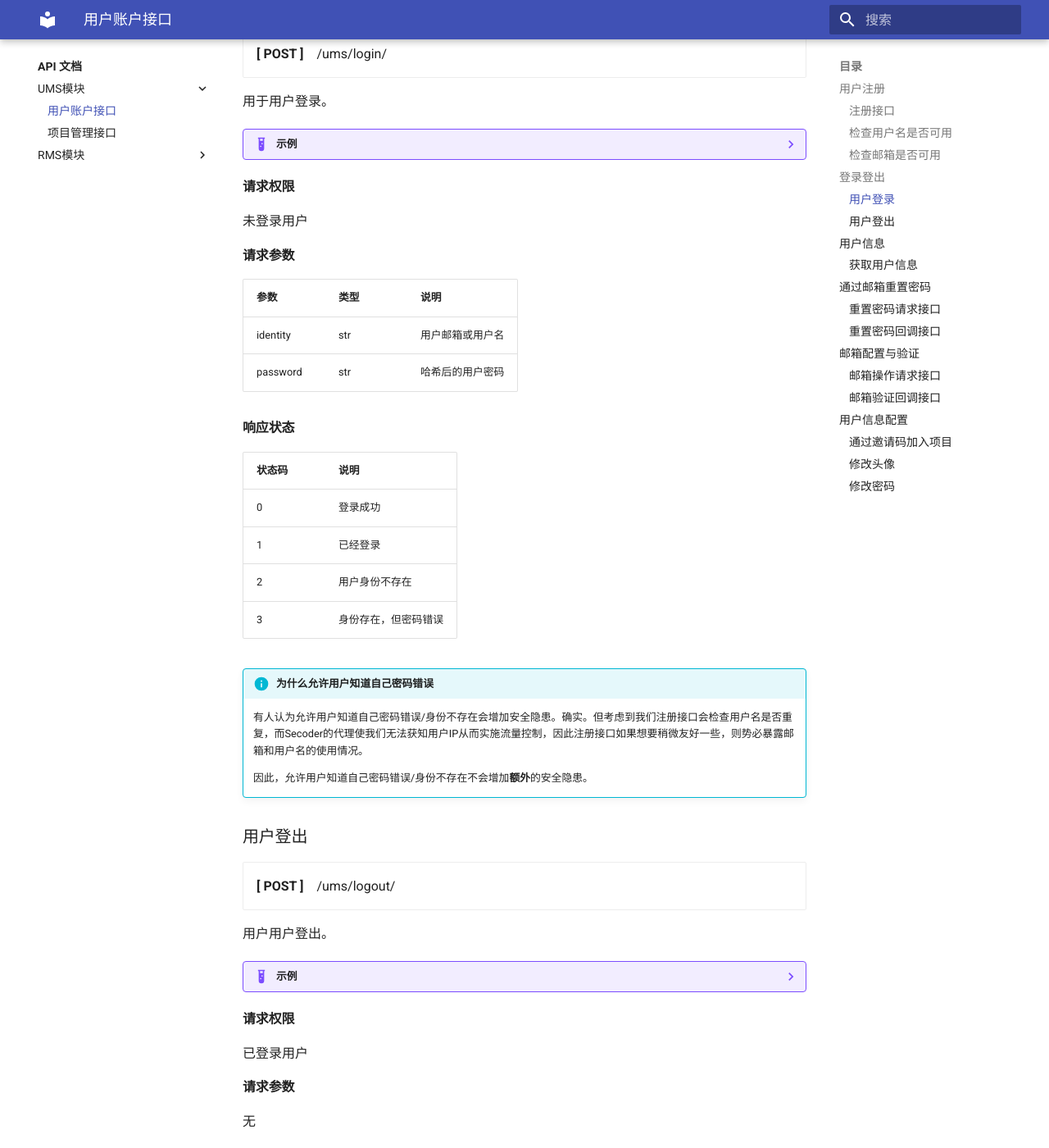
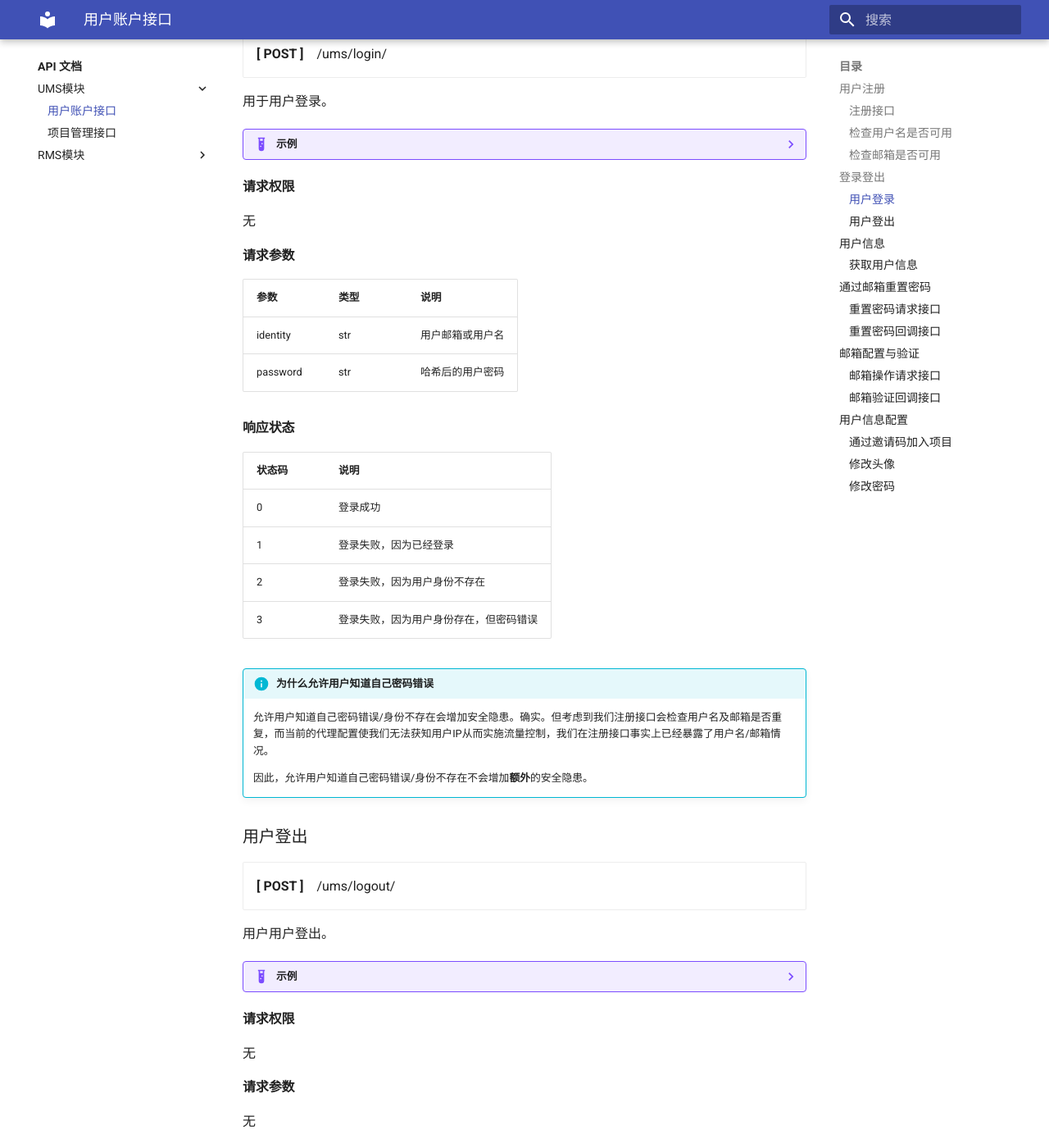
Before and after one commit to c7w/ReqMan-doc, an MkDocs documentation site: the page built from docs/api/ums/user.md, in a window 1280 px wide and 1400 px high, scrolled down 2672 px. Shown: the whole window at 82% size. Built offline with MkDocs 1.6.1 and Material for MkDocs 9.7.7, drawn with Linux system fonts in a browser that asks for light colours.

Commit message:
[SR.004.809.I] Make modifications according to issue (#11)

````diff
--- a/docs/api/ums/user.md
+++ b/docs/api/ums/user.md
@@ -148,9 +148,9 @@
         ```
 
 #### 请求权限
-未登录用户
+无
 
-<!-- 将内容改为permission decorator实现？ -->
+<!-- 将内容改为permission decorator实现？不改了，因为要变状态码，有风险 -->
 #### 请求参数
 |参数|类型|说明|
 |-|-|-|
@@ -161,12 +161,12 @@
 |状态码|说明|
 |-|-|
 |0|登录成功|
-|1|已经登录|
-|2|用户身份不存在|
-|3|身份存在，但密码错误|
+|1|登录失败，因为已经登录|
+|2|登录失败，因为用户身份不存在|
+|3|登录失败，因为用户身份存在，但密码错误|
 
 !!! info "为什么允许用户知道自己密码错误"
-    有人认为允许用户知道自己密码错误/身份不存在会增加安全隐患。确实。但考虑到我们注册接口会检查用户名是否重复，而Secoder的代理使我们无法获知用户IP从而实施流量控制，因此注册接口如果想要稍微友好一些，则势必暴露邮箱和用户名的使用情况。
+    允许用户知道自己密码错误/身份不存在会增加安全隐患。确实。但考虑到我们注册接口会检查用户名及邮箱是否重复，而当前的代理配置使我们无法获知用户IP从而实施流量控制，我们在注册接口事实上已经暴露了用户名/邮箱情况。
 
     因此，允许用户知道自己密码错误/身份不存在不会增加**额外**的安全隐患。
 
@@ -192,14 +192,14 @@
         ```
 
 #### 请求权限
-已登录用户
+无
 #### 请求参数
 无
 #### 响应状态
 |状态码|说明|
 |-|-|
 |0|登出成功|
-
+|1|登出失败，因为尚未登录|
 
 ## 用户信息
 
````
Also changed, not shown: docs/api/ums/project.md (+1 -5 lines).
